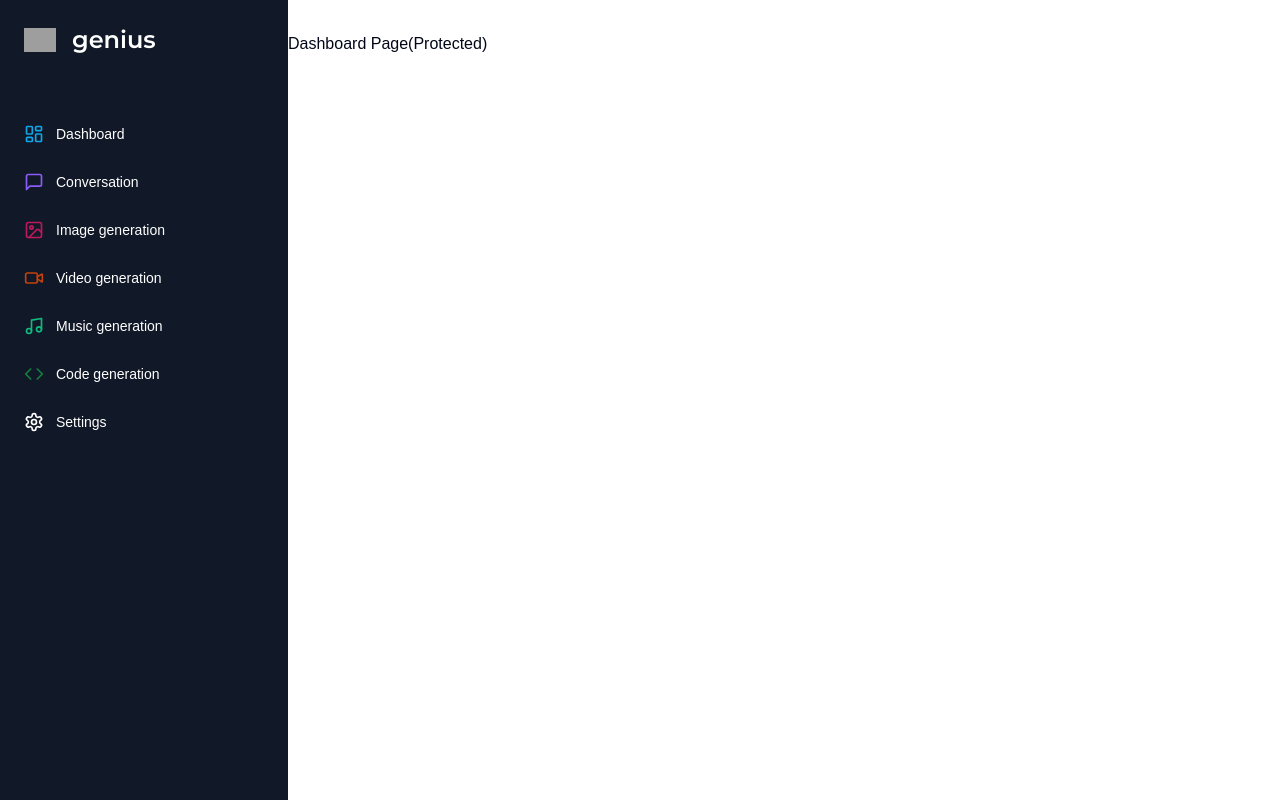
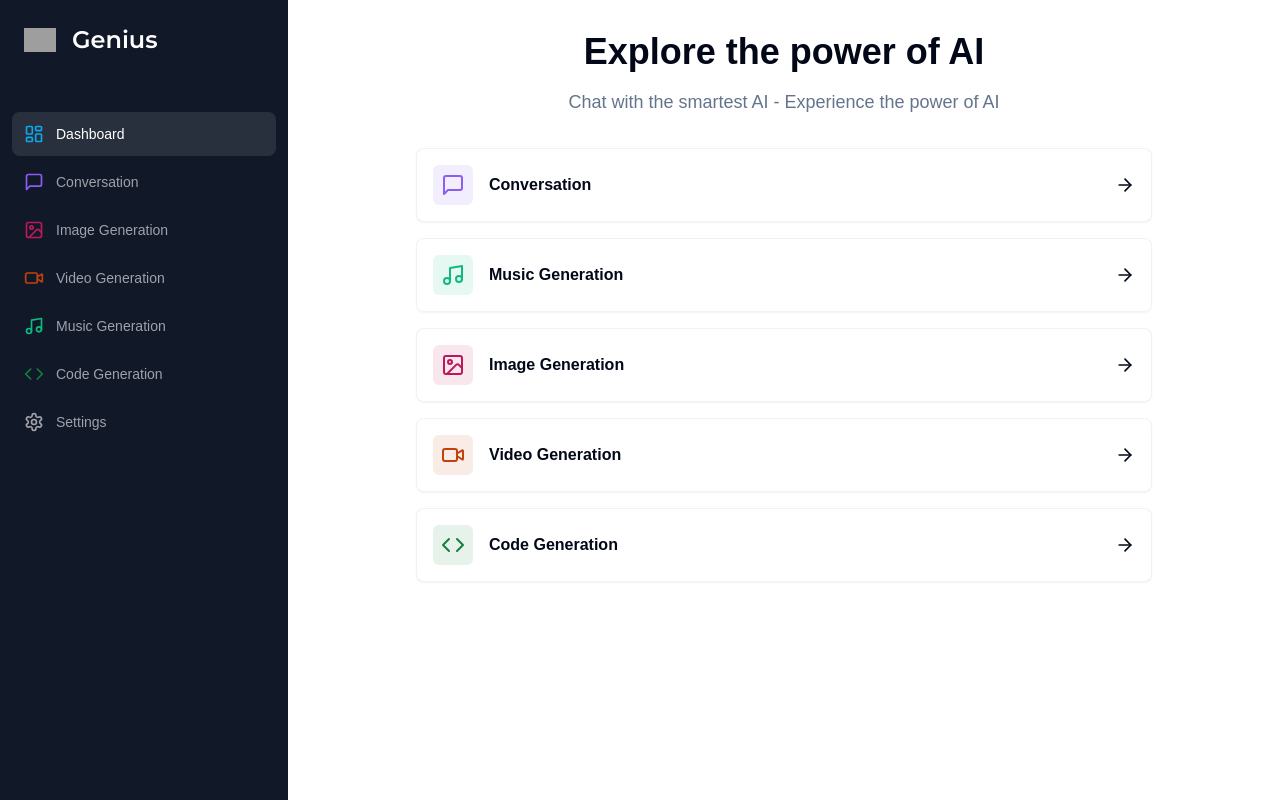
Before and after one commit to eyaaabid/Ai-SaaS-Platform, a Next.js app: page /dashboard in a window 1280 px wide. Built offline with nearby package versions, Linux system fonts and the light colour scheme; grey boxes are pictures that could not be loaded.

Commit message:
DashboardPage

```diff
--- a/app/(dashboard)/(routes)/dashboard/page.tsx
+++ b/app/(dashboard)/(routes)/dashboard/page.tsx
@@ -1,11 +1,84 @@
+"use client";
 
+import { Card } from "@/components/ui/card";
+import { cn } from "@/lib/utils";
+import { ArrowRight, Code, ImageIcon, MessageSquare, Music, VideoIcon } from "lucide-react";
+import { useRouter } from "next/navigation";
+
+const tools = [
+  {
+    label: "Conversation",
+    icon: MessageSquare,
+    color: "text-violet-500",
+    bgColor: "bg-violet-500/10",
+    href: "/conversation",
+  },
+  {
+    label: "Music Generation",
+    icon: Music,
+    color: "text-emerald-500",
+    bgColor: "bg-emerald-500/10",
+    href: "/music",
+  },
+  {
+    label: "Image Generation",
+    icon: ImageIcon,
+    color: "text-pink-700",
+    bgColor: "bg-pink-700/10",
+    href: "/image",
+  },
+  {
+    label: "Video Generation",
+    icon: VideoIcon,
+    color: "text-orange-700",
+    bgColor: "bg-orange-700/10",
+    href: "/video",
+  },
+  {
+    label: "Code Generation",
+    icon: Code,
+    color: "text-green-700",
+    bgColor: "bg-green-700/10",
+    href: "/code",
+  },
+];
 
 export default function DashboardPage() {
+  const router = useRouter();
   return (
     <div>
-      <p>Dashboard Page(Protected)</p>
+      <div className="mb-8 space-y-4">
+        <h2 className="text-2xl md:text-4xl font-bold text-center">
+          Explore the power of AI
+        </h2>
+        <p className="text-muted-foreground font-light text-sm md:text-lg text-center">
+          Chat with the smartest AI - Experience the power of AI
+        </p>
+      </div>
+      <div className="px-4 md:px-20 lg:px-32 space-y-4">
+        {tools.map((tool) => (
+          <Card
+          onClick={() => router.push(tool.href)}
+          key={tool.href}
+          className="p-4 border-black/5 flex items-center justify-between hover:shadow-md transition cursor-pointer"
 
+          >
+            <div className="flex items-center gap-x-4">
+              <div className={cn("p-2 w-fit rounded-md",tool.bgColor)}>
+                <tool.icon className={cn("w-8-h-8",tool.color)}/>
+
+              </div>
+              <div className="font-semibold">
+                {tool.label}
+
+              </div>
+
+            </div>
+            <ArrowRight  className="w-5 h-5"/>
+
+          </Card>
+        ))}
+      </div>
     </div>
-
-  )
+  );
 }
--- /dev/null
+++ b/components/mobile-sidebar.tsx
@@ -0,0 +1,35 @@
+"use client"
+import React, { useEffect, useState } from 'react';
+import { Button } from './ui/button';
+import { Menu } from 'lucide-react';
+import { Sheet, SheetContent, SheetTrigger } from './ui/sheet';
+import Sidebar from './sidebar';
+
+const MobileSidebar = () => {
+    const [isMounted,setIsMounted] = useState(false);
+
+    useEffect(() => {
+        setIsMounted(true);
+    },[]);
+
+    if(!isMounted){
+        return null;
+    }
+
+    return (
+        <div>
+            <Sheet>
+                <SheetTrigger asChild>
+                    <Button variant='ghost' size='icon' className='md:hidden'>
+                        <Menu />
+                    </Button>
+                </SheetTrigger>
+                <SheetContent side="left" className="p-0">
+                    <Sidebar />
+                </SheetContent>
+            </Sheet>
+        </div>
+    );
+};
+
+export default MobileSidebar;
--- a/components/navbar.tsx
+++ b/components/navbar.tsx
@@ -1,15 +1,11 @@
 import React from 'react'
-import { Button } from './ui/button'
-import { Menu } from 'lucide-react'
 import { UserButton } from '@clerk/nextjs'
+import MobileSidebar from './mobile-sidebar'
 
 const Navbar = () => {
   return (
     <div className='flex items-center p-4'>
-        <Button variant='ghost' size='icon' className='md:hidden'>
-
-            <Menu />
-        </Button>
+        <MobileSidebar />
         <div className='flex w-full justify-end'>
             <UserButton afterSignOutUrl='/'/>
 
--- a/components/sidebar.tsx
+++ b/components/sidebar.tsx
@@ -5,6 +5,7 @@ import Image from 'next/image';
 import {Montserrat} from "next/font/google"
 import { cn } from '@/lib/utils';
 import { Code, ImageIcon, LayoutDashboard, MessageSquare, Music, Settings, VideoIcon } from 'lucide-react';
+import { usePathname } from 'next/navigation';
 
 const montserrat = Montserrat ({weight: "600",subsets:["latin"]});
 const routes = [
@@ -21,25 +22,25 @@ const routes = [
         color:"text-violet-500"
     },
     {
-        label: "Image generation",
+        label: "Image Generation",
         icon: ImageIcon,
         href:"/image",
         color:"text-pink-700"
     },
     {
-        label: "Video generation",
+        label: "Video Generation",
         icon: VideoIcon,
         href:"/video",
         color:"text-orange-700"
     },
     {
-        label: "Music generation",
+        label: "Music Generation",
         icon: Music,
         href:"/music",
         color:"text-emerald-500"
     },
     {
-        label: "Code generation",
+        label: "Code Generation",
         icon: Code,
         href:"/code",
         color:"text-green-700"
@@ -53,6 +54,7 @@ const routes = [
 ]
 
 const Sidebar = () => {
+  const pathname = usePathname();
   return (
     <div className='space-y-4 py-4 flex flex-col h-full bg-[#111827] text-white'>
       <div className='px-3 py-2 flex-1'>
@@ -66,7 +68,7 @@ const Sidebar = () => {
             />
           </div>
           <h1 className={cn('text-2xl font-bold',montserrat.className)}>
-          genius
+          Genius
 
           </h1>
         </Link>
@@ -75,7 +77,7 @@ const Sidebar = () => {
                 <Link
                 href={route.href}
                 key={route.href}
-                className='text-sm group flex p-3 w-full justify-start font-medium cursor-pointer hover:text-white hover:bg-white/10 rounded-lg transition'
+                className={cn('text-sm group flex p-3 w-full justify-start font-medium cursor-pointer hover:text-white hover:bg-white/10 rounded-lg transition',pathname === route.href ? "text-white bg-white/10" : "text-zinc-400")}
                 >
                     <div className='flex items-center flex-1'>
                         <route.icon className={cn('h-5 w-5 mr-3',route.color)}/>
--- /dev/null
+++ b/components/ui/card.tsx
@@ -0,0 +1,79 @@
+import * as React from "react"
+
+import { cn } from "@/lib/utils"
+
+const Card = React.forwardRef<
+  HTMLDivElement,
+  React.HTMLAttributes<HTMLDivElement>
+>(({ className, ...props }, ref) => (
+  <div
+    ref={ref}
+    className={cn(
+      "rounded-lg border bg-card text-card-foreground shadow-sm",
+      className
+    )}
+    {...props}
+  />
+))
+Card.displayName = "Card"
+
+const CardHeader = React.forwardRef<
+  HTMLDivElement,
+  React.HTMLAttributes<HTMLDivElement>
+>(({ className, ...props }, ref) => (
+  <div
+    ref={ref}
+    className={cn("flex flex-col space-y-1.5 p-6", className)}
+    {...props}
+  />
+))
+CardHeader.displayName = "CardHeader"
+
+const CardTitle = React.forwardRef<
+  HTMLDivElement,
+  React.HTMLAttributes<HTMLDivElement>
+>(({ className, ...props }, ref) => (
+  <div
+    ref={ref}
+    className={cn(
+      "text-2xl font-semibold leading-none tracking-tight",
+      className
+    )}
+    {...props}
+  />
+))
+CardTitle.displayName = "CardTitle"
+
+const CardDescription = React.forwardRef<
+  HTMLDivElement,
+  React.HTMLAttributes<HTMLDivElement>
+>(({ className, ...props }, ref) => (
+  <div
+    ref={ref}
+    className={cn("text-sm text-muted-foreground", className)}
+    {...props}
+  />
+))
+CardDescription.displayName = "CardDescription"
+
+const CardContent = React.forwardRef<
+  HTMLDivElement,
+  React.HTMLAttributes<HTMLDivElement>
+>(({ className, ...props }, ref) => (
+  <div ref={ref} className={cn("p-6 pt-0", className)} {...props} />
+))
+CardContent.displayName = "CardContent"
+
+const CardFooter = React.forwardRef<
+  HTMLDivElement,
+  React.HTMLAttributes<HTMLDivElement>
+>(({ className, ...props }, ref) => (
+  <div
+    ref={ref}
+    className={cn("flex items-center p-6 pt-0", className)}
+    {...props}
+  />
+))
+CardFooter.displayName = "CardFooter"
+
+export { Card, CardHeader, CardFooter, CardTitle, CardDescription, CardContent }
--- /dev/null
+++ b/components/ui/sheet.tsx
@@ -0,0 +1,140 @@
+"use client"
+
+import * as React from "react"
+import * as SheetPrimitive from "@radix-ui/react-dialog"
+import { cva, type VariantProps } from "class-variance-authority"
+import { X } from "lucide-react"
+
+import { cn } from "@/lib/utils"
+
+const Sheet = SheetPrimitive.Root
+
+const SheetTrigger = SheetPrimitive.Trigger
+
+const SheetClose = SheetPrimitive.Close
+
+const SheetPortal = SheetPrimitive.Portal
+
+const SheetOverlay = React.forwardRef<
+  React.ElementRef<typeof SheetPrimitive.Overlay>,
+  React.ComponentPropsWithoutRef<typeof SheetPrimitive.Overlay>
+>(({ className, ...props }, ref) => (
+  <SheetPrimitive.Overlay
+    className={cn(
+      "fixed inset-0 z-50 bg-black/80  data-[state=open]:animate-in data-[state=closed]:animate-out data-[state=closed]:fade-out-0 data-[state=open]:fade-in-0",
+      className
+    )}
+    {...props}
+    ref={ref}
+  />
+))
+SheetOverlay.displayName = SheetPrimitive.Overlay.displayName
+
+const sheetVariants = cva(
+  "fixed z-50 gap-4 bg-background p-6 shadow-lg transition ease-in-out data-[state=open]:animate-in data-[state=closed]:animate-out data-[state=closed]:duration-300 data-[state=open]:duration-500",
+  {
+    variants: {
+      side: {
+        top: "inset-x-0 top-0 border-b data-[state=closed]:slide-out-to-top data-[state=open]:slide-in-from-top",
+        bottom:
+          "inset-x-0 bottom-0 border-t data-[state=closed]:slide-out-to-bottom data-[state=open]:slide-in-from-bottom",
+        left: "inset-y-0 left-0 h-full w-3/4 border-r data-[state=closed]:slide-out-to-left data-[state=open]:slide-in-from-left sm:max-w-sm",
+        right:
+          "inset-y-0 right-0 h-full w-3/4  border-l data-[state=closed]:slide-out-to-right data-[state=open]:slide-in-from-right sm:max-w-sm",
+      },
+    },
+    defaultVariants: {
+      side: "right",
+    },
+  }
+)
+
+interface SheetContentProps
+  extends React.ComponentPropsWithoutRef<typeof SheetPrimitive.Content>,
+    VariantProps<typeof sheetVariants> {}
+
+const SheetContent = React.forwardRef<
+  React.ElementRef<typeof SheetPrimitive.Content>,
+  SheetContentProps
+>(({ side = "right", className, children, ...props }, ref) => (
+  <SheetPortal>
+    <SheetOverlay />
+    <SheetPrimitive.Content
+      ref={ref}
+      className={cn(sheetVariants({ side }), className)}
+      {...props}
+    >
+      {children}
+      <SheetPrimitive.Close className="absolute right-4 top-4 rounded-sm opacity-70 ring-offset-background transition-opacity hover:opacity-100 focus:outline-none focus:ring-2 focus:ring-ring focus:ring-offset-2 disabled:pointer-events-none data-[state=open]:bg-secondary">
+        <X className="h-4 w-4" />
+        <span className="sr-only">Close</span>
+      </SheetPrimitive.Close>
+    </SheetPrimitive.Content>
+  </SheetPortal>
+))
+SheetContent.displayName = SheetPrimitive.Content.displayName
+
+const SheetHeader = ({
+  className,
+  ...props
+}: React.HTMLAttributes<HTMLDivElement>) => (
+  <div
+    className={cn(
+      "flex flex-col space-y-2 text-center sm:text-left",
+      className
+    )}
+    {...props}
+  />
+)
+SheetHeader.displayName = "SheetHeader"
+
+const SheetFooter = ({
+  className,
+  ...props
+}: React.HTMLAttributes<HTMLDivElement>) => (
+  <div
+    className={cn(
+      "flex flex-col-reverse sm:flex-row sm:justify-end sm:space-x-2",
+      className
+    )}
+    {...props}
+  />
+)
+SheetFooter.displayName = "SheetFooter"
+
+const SheetTitle = React.forwardRef<
+  React.ElementRef<typeof SheetPrimitive.Title>,
+  React.ComponentPropsWithoutRef<typeof SheetPrimitive.Title>
+>(({ className, ...props }, ref) => (
+  <SheetPrimitive.Title
+    ref={ref}
+    className={cn("text-lg font-semibold text-foreground", className)}
+    {...props}
+  />
+))
+SheetTitle.displayName = SheetPrimitive.Title.displayName
+
+const SheetDescription = React.forwardRef<
+  React.ElementRef<typeof SheetPrimitive.Description>,
+  React.ComponentPropsWithoutRef<typeof SheetPrimitive.Description>
+>(({ className, ...props }, ref) => (
+  <SheetPrimitive.Description
+    ref={ref}
+    className={cn("text-sm text-muted-foreground", className)}
+    {...props}
+  />
+))
+SheetDescription.displayName = SheetPrimitive.Description.displayName
+
+export {
+  Sheet,
+  SheetPortal,
+  SheetOverlay,
+  SheetTrigger,
+  SheetClose,
+  SheetContent,
+  SheetHeader,
+  SheetFooter,
+  SheetTitle,
+  SheetDescription,
+}
--- a/package.json
+++ b/package.json
@@ -10,6 +10,7 @@
   },
   "dependencies": {
     "@clerk/nextjs": "^6.5.1",
+    "@radix-ui/react-dialog": "^1.1.2",
     "@radix-ui/react-slot": "^1.1.0",
     "class-variance-authority": "^0.7.1",
     "clsx": "^2.1.1",
```
Also changed, not shown: 1 other file (tests, documents, lock files or other folders).
